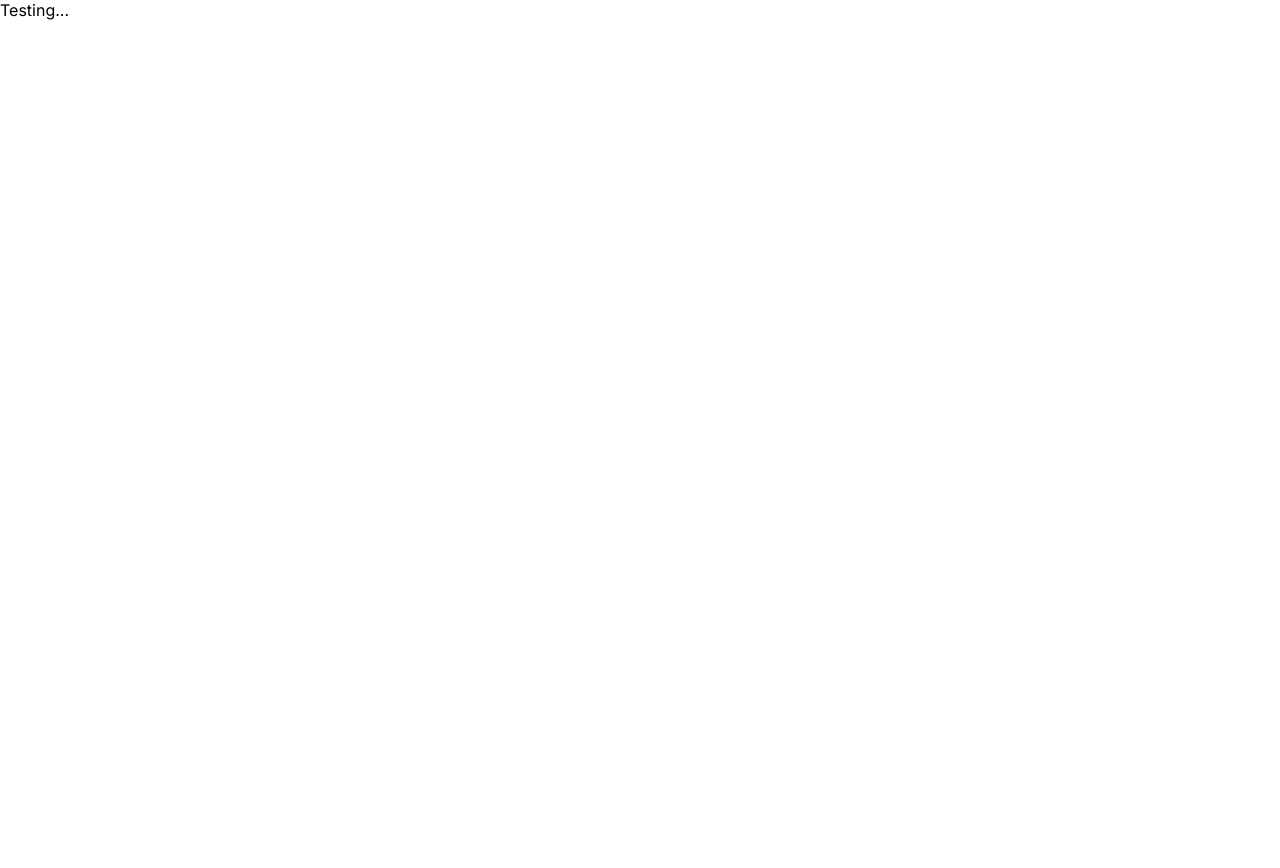
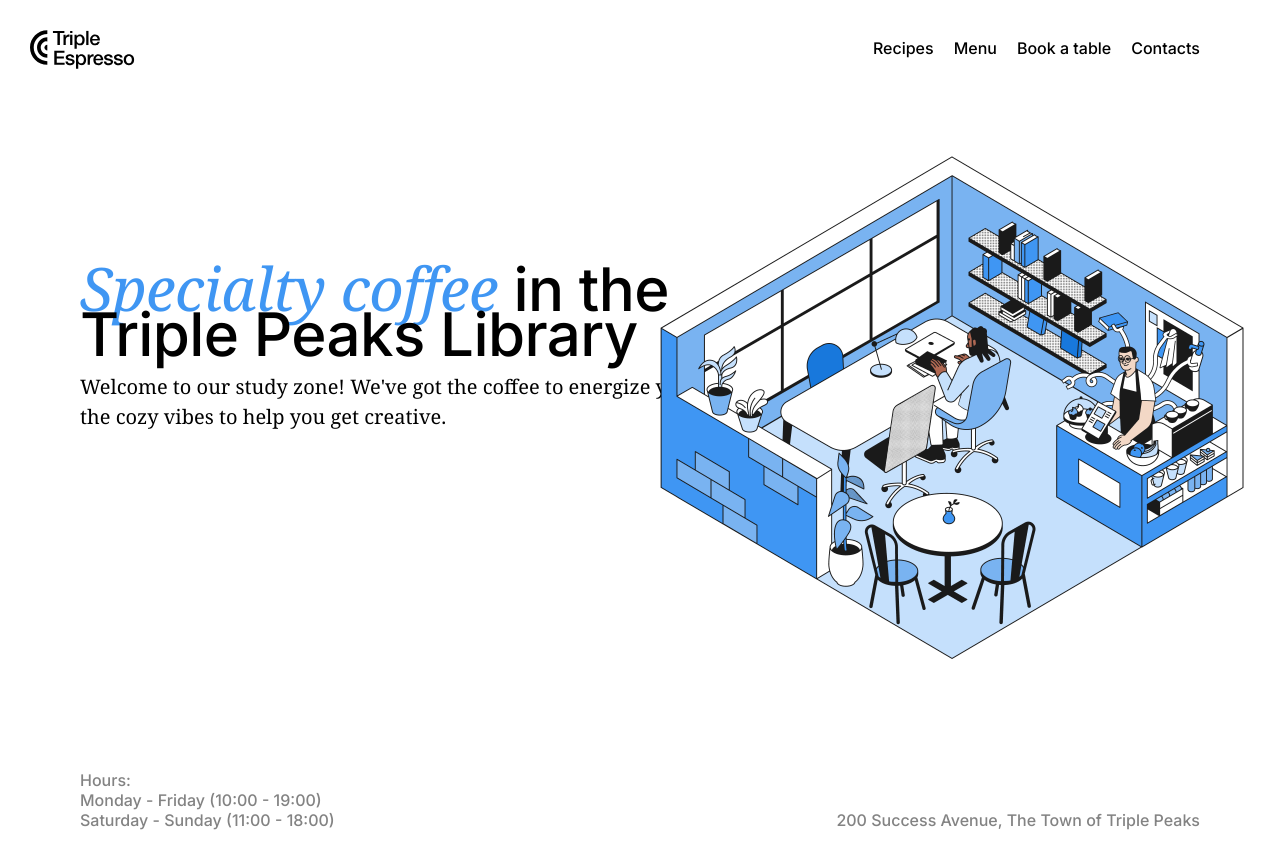
Before and after one commit to Kenya-P/se_project_coffeeshop, a plain HTML site: page index.html in a window 1280 px wide. Before the commit the page ends 800 px from the top, so only its background shows below. Drawn offline with Linux system fonts and the light colour scheme.

Commit message:
S2S2 Header

```diff
--- a/index.html
+++ b/index.html
@@ -20,8 +20,47 @@ rel="stylesheet">
 rel="stylesheet">
 </head>
 <body>
-    <div class="page"> Testing...
-        <header class="header"></header>
+    <div class="page">
+        <header class="header">
+            <nav class="nav">
+                <img
+                  src="./images/logo_coffeeshop_dark.svg"
+                  alt="Triple Peaks Coffeeshop"
+                  class="nav__logo"
+                />
+
+                <ul class="nav__links">
+                  <li>
+                    <a href="#recipes" class="nav__link">Recipes</a>
+                  </li>
+                  <li>
+                    <a href="#menu" class="nav__link">Menu</a>
+                  </li>
+                  <li>
+                    <a href="#book-a-table" class="nav__link">Book a table</a>
+                  </li>
+                  <li>
+                    <a href="#contacts" class="nav__link">Contacts</a>
+                  </li>
+                </ul>
+              </nav>
+              <h1 class="header__title"><span class="header__span-accent">Specialty coffee</span> in the Triple Peaks Library</h1>
+                <p class="header__description">Welcome to our study zone! We've got the coffee to energize you and the cozy vibes to help you get creative.</p>
+                <img src="./images/inside_coffee_shop.png"
+                alt="Illustration 'Coffee Shop'"
+                class="header__image"
+                />
+                <div class="header__footer">
+                    <div class="header__footer_hours">
+                        <p class="header__footer_hours-item">Hours:</p>
+                        <p class="header__footer_hours-item">Monday - Friday (10:00 - 19:00)</p>
+                        <p class="header__footer_hours-item">Saturday - Sunday (11:00 - 18:00)</p>
+                    </div>
+                    <p class="header__footer_address">200 Success Avenue, The Town of Triple Peaks</p>
+                </div>
+
+
+        </header>
         <main class="content">
             <section class="recipes"></section>
             <section class="reservation"></section>
--- a/pages/index.css
+++ b/pages/index.css
@@ -2,7 +2,106 @@
     min-width: 1100px;
     max-width: 1600px;
     margin: 0 auto;
-    font-family: Inter, Arial, sans-serif;
+    font-family: "Inter", "Arial", sans-serif;
     font-size: 16px;
     line-height: 20px;
 }
+
+.header {
+    height: 800px;
+    padding: 30px 80px 40px;
+    display: flex;
+    flex-direction: column;
+}
+
+.header__image {
+    position: absolute;
+    top: 124px;
+    right: 5px;
+    width: 646px;
+    height: 568px;
+
+   }
+
+   .header__title {
+    max-width: 729px;
+    margin: 183px 0 0;
+    font-family: "Inter", "Arial", sans-serif;
+    font-weight: 500;
+    font-size: 60px;
+    letter-spacing: -0.6px;
+    }
+
+    .header__span-accent {
+        font-family: "Noto Serif", "Times New Rmoan", serif;
+        font-style: italic;
+        font-weight: normal;
+        font-size: 60px;
+        line-height: 72px;
+        color: #3F96F3;
+    }
+
+    .header__description {
+        max-width: 683px;
+        font-family: "Noto Serif", "Times New Rmoan", serif;
+        font-size: 20px;
+        line-height: 30px;
+        margin: 28px 0 0;
+    }
+
+    .header__footer {
+        margin-top: auto;
+        display: flex;
+        justify-content: space-between;
+        font-family: "Inter", "Arial", sans-serif;
+        font-weight: 500;
+        font-size: 16px;
+        line-height: 20px;
+        color: #838383;
+
+    }
+
+    .header__footer_hours-item {
+        padding: 0;
+        margin: 0;
+    }
+
+    .header__footer_address {
+        display: flex;
+        align-items: flex-end;
+        margin: 0;
+    }
+
+.nav {
+    display: flex;
+    justify-content: space-between;
+  }
+
+  .nav__logo {
+    height: 39px;
+    width: 105px;
+    position: relative;
+    left: -50px;
+  }
+
+  .nav__links {
+    margin: 8px 0 0;
+    padding: 0;
+    display: flex;
+    column-gap: 20px;
+    list-style-type: none;
+  }
+
+  .nav__link {
+    color: #000;
+    text-decoration: none;
+    font-family: "Inter";
+    font-style: normal;
+    font-weight: 500;
+    font-size: 16px;
+    line-height: 20px;
+ }
+
+  .nav__link:hover {
+
+  }
```
